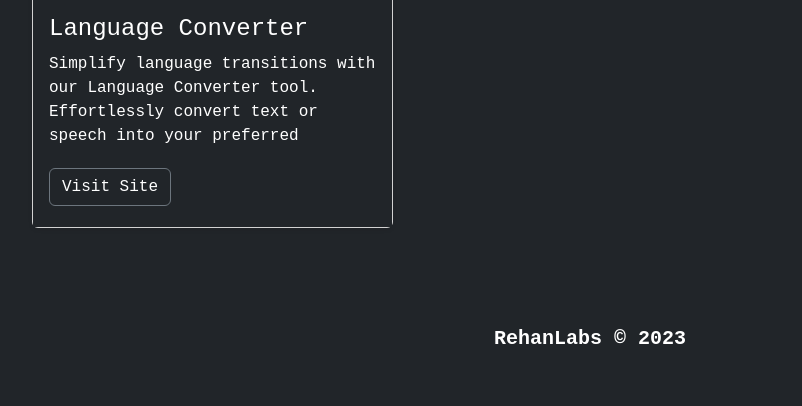
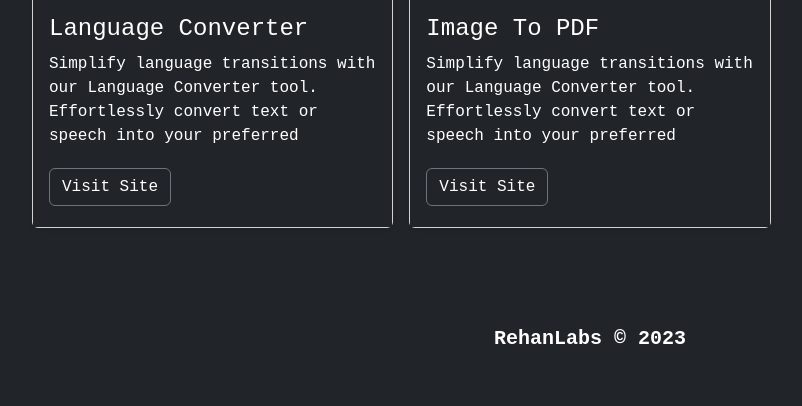
Before and after one commit to fahadnaeem876/fahad786, a Flask app: page / in a window 1280 px wide. Shown: the part 1606-2012 px from the top of the page, without its empty margins (50-852 px from the left). Run offline with Flask 3, Linux system fonts and the light colour scheme; some libraries are stand-ins or nearby versions.

Commit message:
initial commit

```diff
--- a/app.py
+++ b/app.py
@@ -3,7 +3,7 @@ from wordcounter import wordcounter_app
 from weatherapp import weatherapp_app
 from languagetranslator import languagetranslator_app
 from currencyconverter import currencyconverter_app
-
+from imageconverter import imageconverter_app
 
 app = Flask(__name__)
 
@@ -14,6 +14,7 @@ app.register_blueprint(wordcounter_app, url_prefix="/wordcounter")
 app.register_blueprint(weatherapp_app, url_prefix="/weatherapp")
 app.register_blueprint(languagetranslator_app, url_prefix="/languagetranslator")
 app.register_blueprint(currencyconverter_app, url_prefix="/currencyconverter")
+app.register_blueprint(imageconverter_app, url_prefix="/imageconverter")
 
 if __name__ == '__main__':
   app.run(debug=True)
--- a/templates/index.html
+++ b/templates/index.html
@@ -220,7 +220,21 @@
           </div>
         </div>
       </div>
-
+      <div class="col">
+        <div class="card shadow-sm" style="width: 100%;height: 450px;">
+          <!-- <svg class="bd-placeholder-img card-img-top" width="100%" height="225" xmlns="http://www.w3.org/2000/svg" role="img" aria-label="Placeholder: Thumbnail" preserveAspectRatio="xMidYMid slice" focusable="false"><title>Placeholder</title><rect width="100%" height="100%" fill="#55595c"/><text x="50%" y="50%" fill="#eceeef" dy=".3em">Thumbnail</text></svg> -->
+            <img src="https://w0.peakpx.com/wallpaper/174/545/HD-wallpaper-translate-translation.jpg" style="height:220px;" alt="" srcset="">
+          <div class="card-body" style="background-color: #212529">
+            <h4 style="color: white;">Image To PDF</h4>
+            <p class="card-text" style="color: white; height: 100px; overflow: hidden;">Simplify language transitions with our Language Converter tool. Effortlessly convert text or speech into your preferred language. Experience a seamless process that retains the original meaning and context. Enhance communication with our user-friendly language conversion tool.</p>
+                        <div class="d-flex justify-content-between align-items-center">
+              <div class="btn-group">
+               <a href="/imageconverter" target="_blank"><button type="button" style="color: white;" class="btn btn-outline-secondary">Visit Site</button></a>
+              </div>
+            </div>
+          </div>
+        </div>
+      </div>
 
 </main>
 
```
